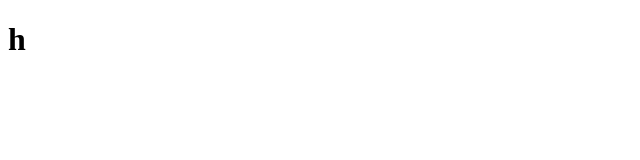
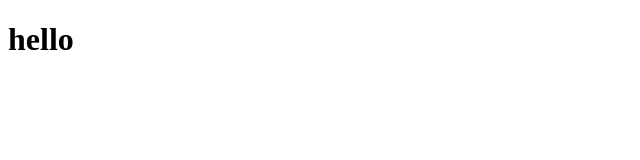
Before and after one commit to wolfik777/wolfik_server, a plain HTML site: page index.html in a window 1280 px wide. Shown: the full height of the page, 0-640 px from the left. Drawn offline with Linux system fonts and the light colour scheme.

Commit message:
Update index.html

```diff
--- a/index.html
+++ b/index.html
@@ -1,6 +1,6 @@
 <!DOCTYPE html>
 <html>
 <body>
-<h1>h</h1>
+<h1>hello</h1>
 </body>
   </html>
```
